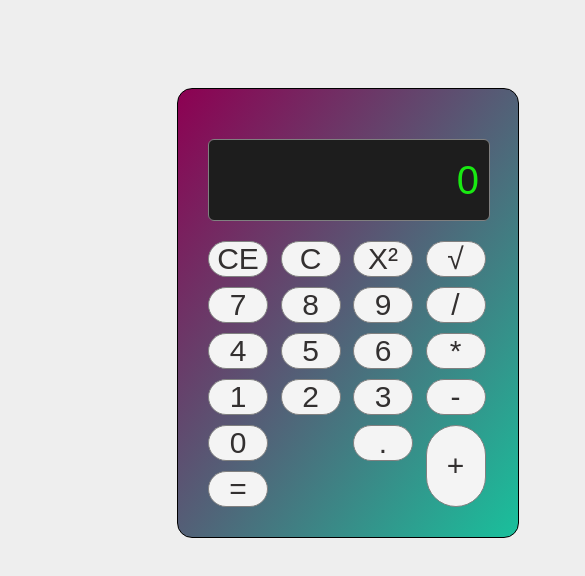
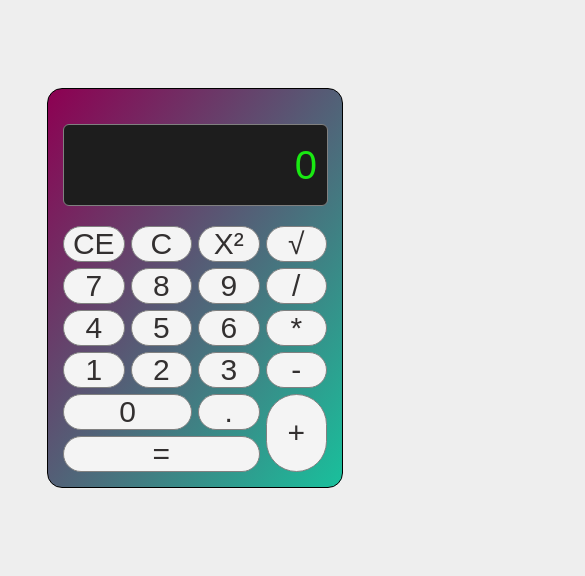
Before and after one commit to prybylouski/Calculator, a plain HTML site: page index.html in a window 390 px wide. Shown: the top 576 px of the page, 585 px wide, since content can reach past the window. Drawn offline with Linux system fonts and the light colour scheme; a web font is replaced by a local one.

Commit message:
docs: add media response

```diff
--- a/style.css
+++ b/style.css
@@ -29,7 +29,7 @@ header {
 
 .calc-display-input {
     font-family: 'a_LCDNovaObl', arial;
-    width: 360px;
+    width: 355px;
     height: 60px;
     margin: 20px 0;
     border-radius: 6px;
@@ -108,34 +108,32 @@ input, button {
 
 
 @media screen and (max-width: 768px) {
+    .container {
+        width: 400px;
+    }
     .calc {
-        width: 300px;
+        width: 255px;
         margin: 0 auto;
     }
     .calc-display-input {
-        width: 280px;
+        width: 243px;
     }
 
 
+}
 
-    .btn {
-        width : 64px;
+@media screen and (max-width: 400px) {
+    .container {
+        width: 330px;
+        margin: 0 auto;
+        padding: 80px 15px 40px;
     }
-    .btn-long {
-        width: 140px;
+    .calc {
+        width: 264px;
+        padding: 15px;
     }
+
+    .calc-grid {
+        grid-gap: 6px;
 }
-@media screen and (max-width: 400px) {
-    .calc {
-        width: 280px;
-    }
-    .calc-display-input {
-        width: 260px;
-    }
-    .btn {
-        width : 60px;
-    }
-    .btn-long {
-        width: 132px;
-    }
 }
```
